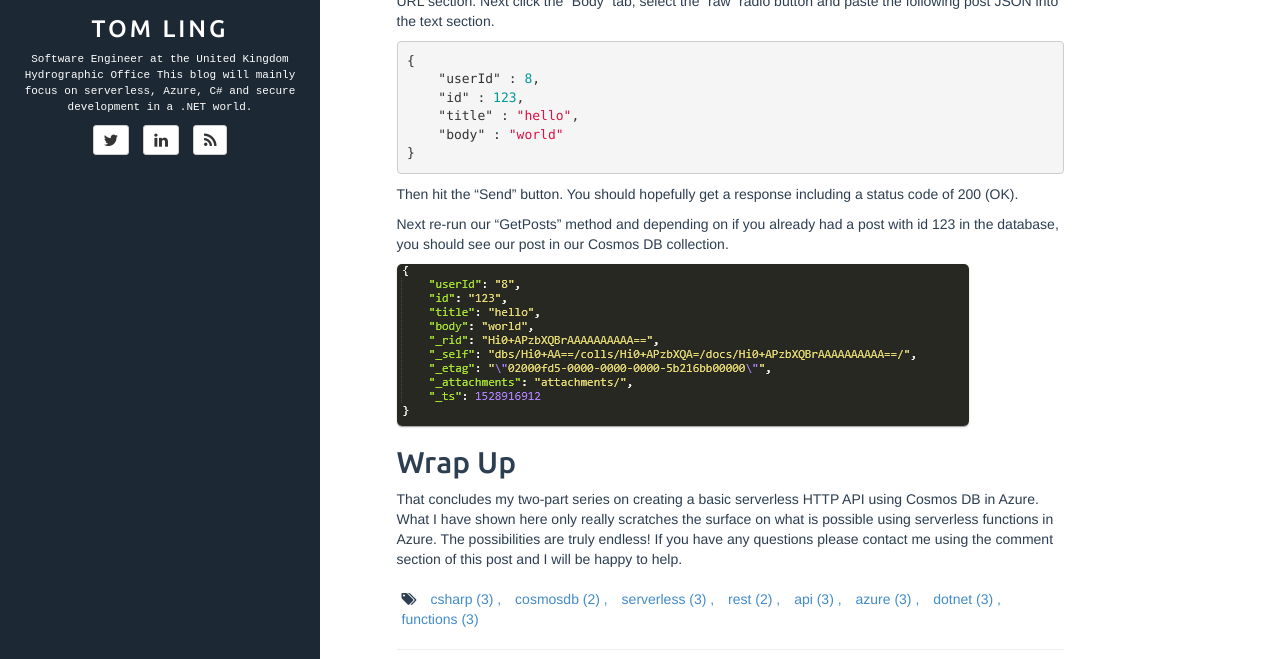
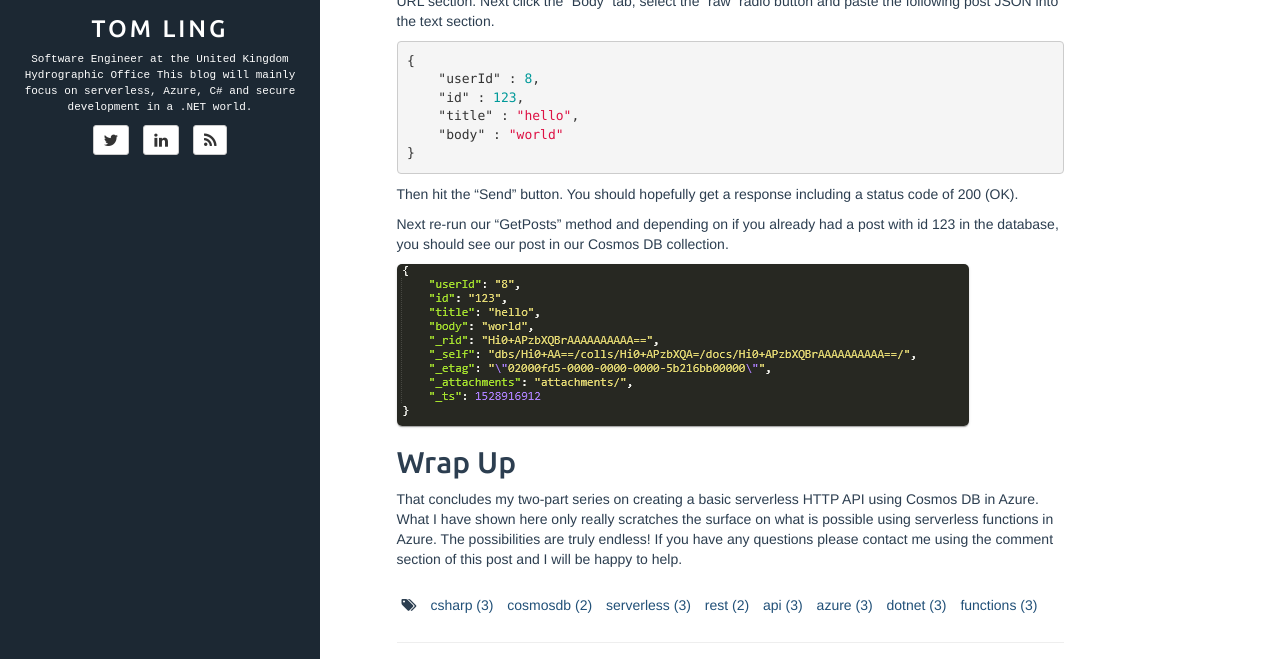
Before and after one commit to TomLing/tomling.github.io, a Jekyll site: the page built from _posts/2018-06-13-creating-a-serverless-rest-api-with-cosmos-db-on-azure-part-2.md, in a window 1280 px wide and 1400 px high, scrolled down 5376 px, cut to the strip 282-941 px from the top of the window. Built offline with Jekyll 4.4.1, drawn with Linux system fonts in a browser that asks for light colours; comment, search, counter and statistics services are not loaded.

Commit message:
Accessibility changes

```diff
--- a/_includes/post.html
+++ b/_includes/post.html
@@ -25,10 +25,9 @@
 			{% assign tags_list = page.tags %}
 			{% if tags_list.first[0] == null %}
 			{% for tag in tags_list %}
-			<li>
-				<a href="{{ site.BASE_PATH }}/{{ site.tags_path }}#{{ tag }}-ref">
+			<li class="tag-link">
+				<a class="high-contrast-link" href="{{ site.BASE_PATH }}/{{ site.tags_path }}#{{ tag }}-ref">
 					{{ tag }} <span>({{ site.tags[tag].size }})</span>
-					{% unless forloop.last %},{% endunless %}
 				</a>
 			</li>
 			{% endfor %}
@@ -53,8 +52,9 @@
 			<section class="share col-sm-6">
 				<h4 class="section-title">Share Post</h4>
 				<a class="btn btn-default btn-sm twitter"
-					href="https://twitter.com/intent/tweet?text={{ page.title }}&url={{ site.url }}{{ page.url }}" rel="nofollow"
-					target="_blank" onclick="window.open(this.href, 'twitter-share', 'width=550,height=235');return false;">
+					href="https://twitter.com/intent/tweet?text={{ page.title }}&url={{ site.url }}{{ page.url }}"
+					rel="nofollow" target="_blank"
+					onclick="window.open(this.href, 'twitter-share', 'width=550,height=235');return false;">
 					<i class="fa fa-twitter fa-lg"></i>
 					Twitter
 				</a>
@@ -66,7 +66,8 @@
 			</section>
 
 			<section class="col-sm-6 author">
-				<img src="//www.gravatar.com/avatar/{{site.author.email_md5}}" class="img-rounded author-image" />
+				<img src="//www.gravatar.com/avatar/{{site.author.email_md5}}" class="img-rounded author-image"
+					alt="Photo of author" />
 				<h4 class="section-title author-name">{{site.author.name}}</h4>
 				<p class="author-bio">{{site.author.bio}}</p>
 			</section>
@@ -76,13 +77,15 @@
 
 		<ul class="pager">
 			{% if page.previous %}
-			<li class="previous"><a href="{{ site.BASE_PATH }}{{ page.previous.url }}"
+			<li class="previous"><a class="high-contrast-link" href="{{ site.BASE_PATH }}{{ page.previous.url }}"
 					title="{{ page.previous.title }}">&larr; Previous</a></li>
 			{% else %}
 			<li class="previous disabled"><a>&larr; Previous</a></li>
 			{% endif %}
 			{% if page.next %}
-			<li class="next"><a href="{{ site.BASE_PATH }}{{ page.next.url }}" title="{{ page.next.title }}">Next &rarr;</a>
+			<li class="next"><a class="high-contrast-link" href="{{ site.BASE_PATH }}{{ page.next.url }}"
+					title="{{ page.next.title }}">Next
+					&rarr;</a>
 			</li>
 			{% else %}
 			<li class="next disabled"><a>Next &rarr;</a>
--- a/_includes/sidebar.html
+++ b/_includes/sidebar.html
@@ -3,7 +3,7 @@
 	<meta name="keywords"
 		content="tomling,tom,ling,dev,software,engineering,serverless,security,ukho,developer,blog,engineer">
 	<a href="{{ site.BASE_PATH }}/">
-		<img src="//www.gravatar.com/avatar/{{site.author.email_md5}}?s=150" class="img-circle" />
+		<img src="//www.gravatar.com/avatar/{{site.author.email_md5}}?s=150" class="img-circle" alt="Photo of author" />
 	</a>
 	<h3 class="title">
 		<a href="{{ site.BASE_PATH }}/">{{ site.title }}</a>
--- a/assets/css/style.css
+++ b/assets/css/style.css
@@ -234,8 +234,15 @@ p > img{
 	border-bottom-color: #777;
 }
 .high-contrast-link {
-	color: #0000b8 !important;
+	color: #215078 !important;
 }
 .pager .disabled>a{
 	color: #697578 !important;
 }
+.tag-link{
+	padding: 5pt;
+}
+
+.highlight .na{
+	color: #006666;
+}
```
